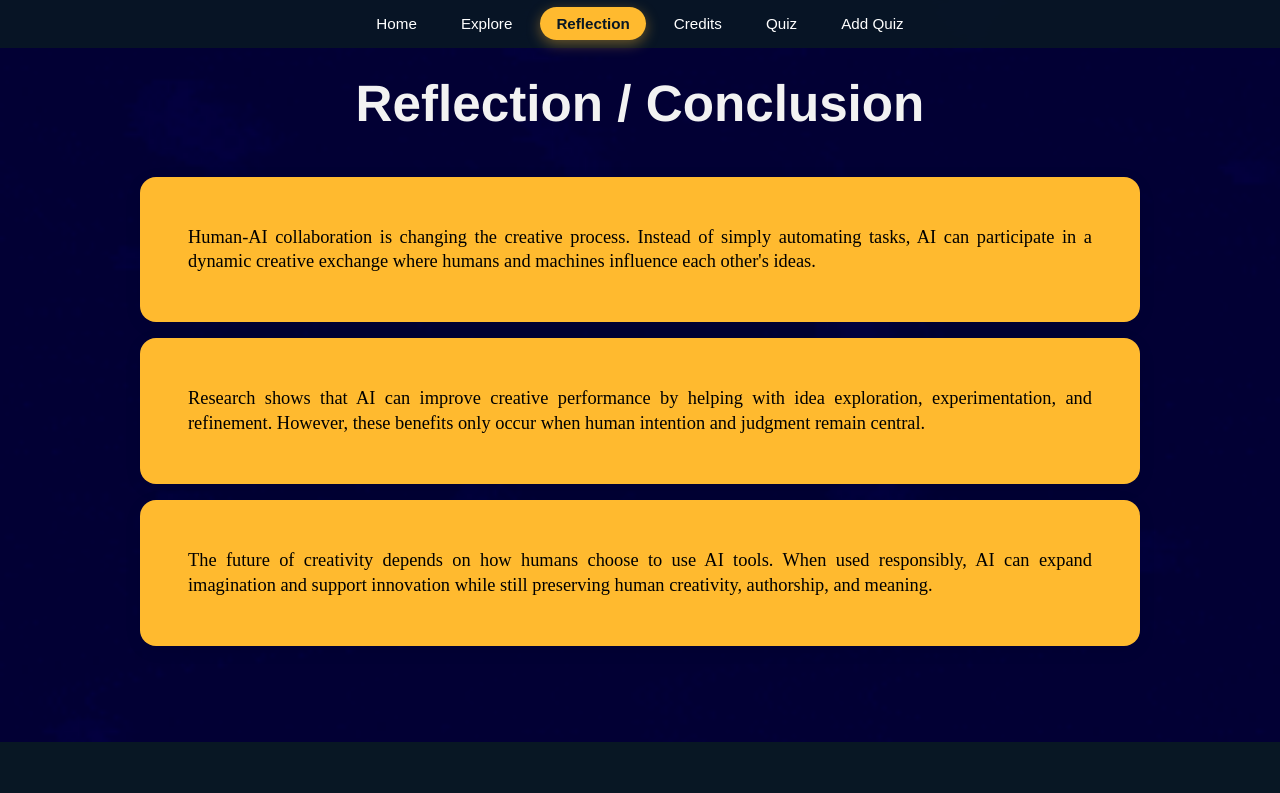
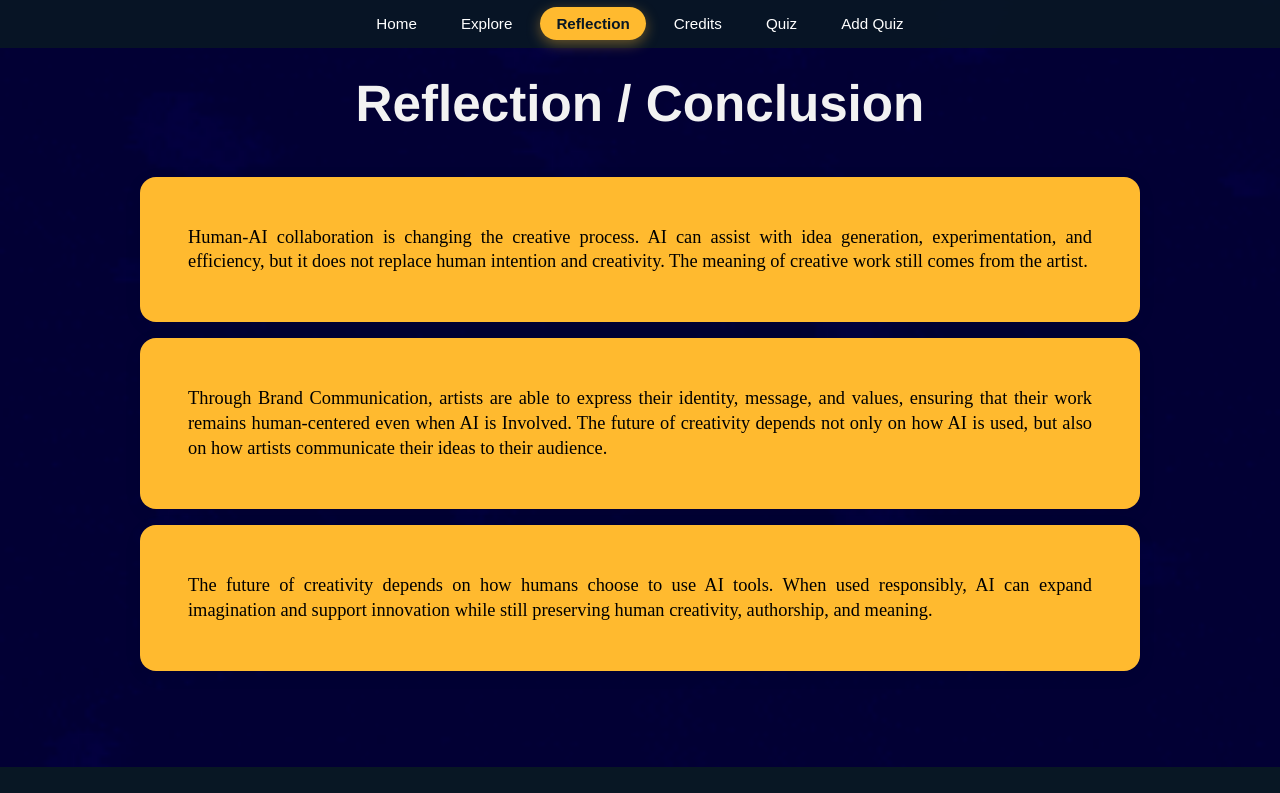
Before and after one commit to rosellerpelonia/ebook, a Vue app: page /reflection in a window 1280 px wide. Shown: the top 793 px of the page. Built offline with nearby package versions, Linux system fonts and the light colour scheme; no server answers.

Commit message:
refactor home text change

```diff
--- a/src/pages/ReflectionPage.vue
+++ b/src/pages/ReflectionPage.vue
@@ -12,17 +12,18 @@ import MainLayout from '@/layouts/MainLayout.vue';
         <main class="content-section">
           <div class="reflection-card text-box">
             <p class="body-text">
-              Human-AI collaboration is changing the creative process. Instead of simply
-              automating tasks, AI can participate in a dynamic creative exchange where
-              humans and machines influence each other's ideas.
+              Human-AI collaboration is changing the creative process. AI can assist with
+              idea generation, experimentation, and efficiency, but it does not replace human
+              intention and creativity. The meaning of creative work still comes from the artist.
             </p>
           </div>
 
           <div class="reflection-card text-box">
             <p class="body-text">
-              Research shows that AI can improve creative performance by helping with idea
-              exploration, experimentation, and refinement. However, these benefits only
-              occur when human intention and judgment remain central.
+              Through Brand Communication, artists are able to express their identity,
+              message, and values, ensuring that their work remains human-centered even when AI
+              is Involved. The future of creativity depends not only on how AI is used, but also on
+              how artists communicate their ideas to their audience.
             </p>
           </div>
 
@@ -47,8 +48,7 @@ import MainLayout from '@/layouts/MainLayout.vue';
 .about-page__inner {
   max-width: 1280px;
   margin: 0 auto;
-  padding: clamp(1.5rem, 4vw, 2rem) clamp(1rem, 3vw, 1.25rem)
-    clamp(3rem, 8vw, 6rem);
+  padding: clamp(1.5rem, 4vw, 2rem) clamp(1rem, 3vw, 1.25rem) clamp(3rem, 8vw, 6rem);
 }
 
 .hero-utility {
```
